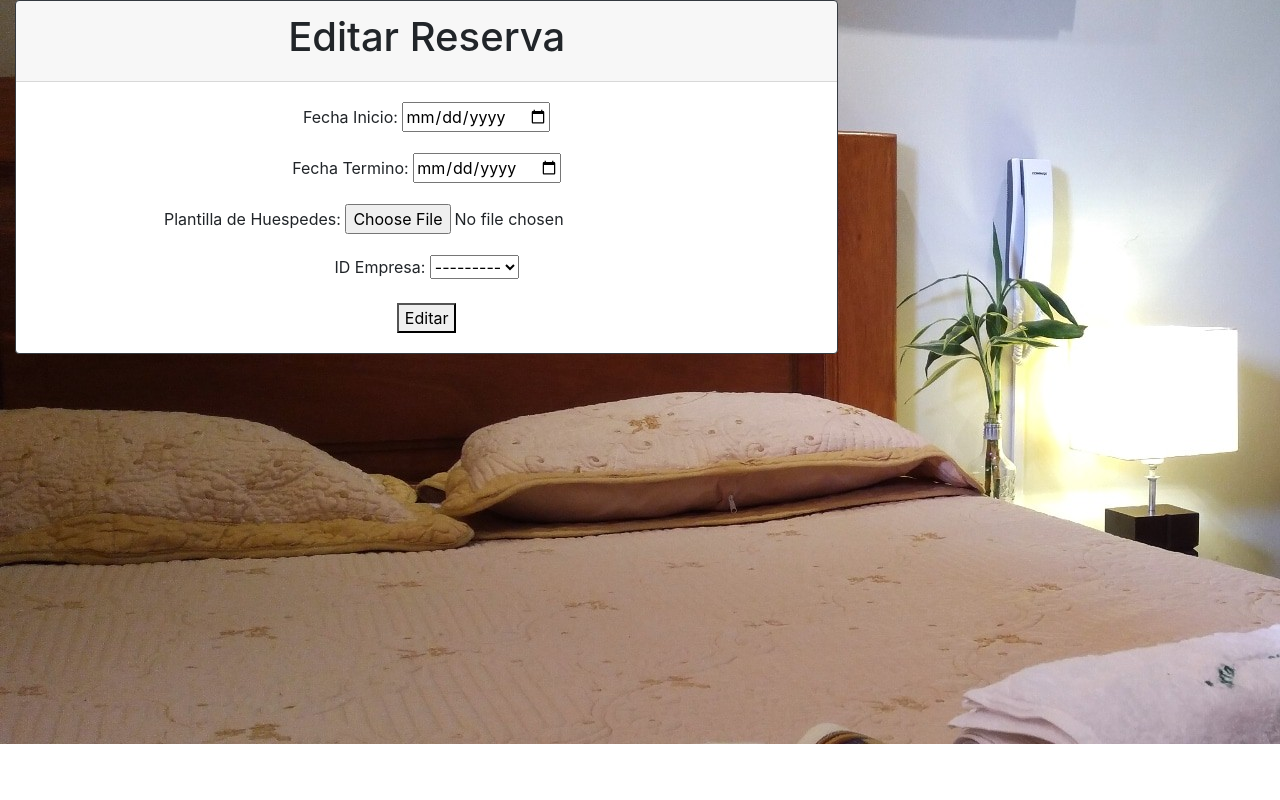
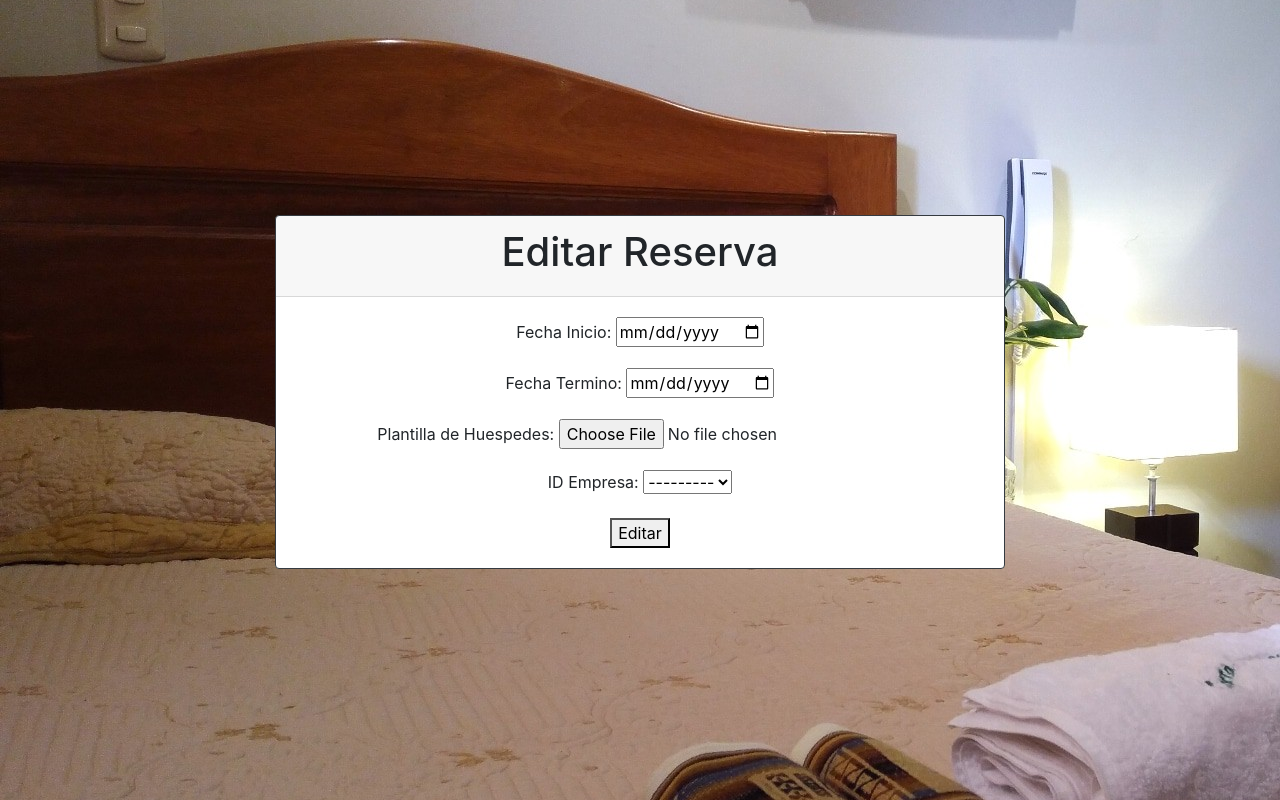
Before and after one commit to DynamicProphet/Hostal_Do-a_Clarita, a Django app: template proyectoHostal/templates/reserva/modificar_reserva.html in a window 1280 px wide. Shown: the part 56-856 px from the top of the page. Before the commit the page ends 800 px from the top, so only its background shows below. Run offline with Django 3.2, Linux system fonts and the light colour scheme; the template is opened without the code that fills it: values that come from a table or form of the project are taken from there, others are empty; some libraries are stand-ins or nearby versions.

Commit message:
Modificacion estilo modificar reserva

```diff
--- a/proyectoHostal/templates/reserva/modificar_reserva.html
+++ b/proyectoHostal/templates/reserva/modificar_reserva.html
@@ -6,6 +6,8 @@
 {% block navbar %} {% include 'base/navbar.html' %} {% endblock %}
 {% block img_bg %} style="background-image:url({% static 'img/background/img-home2.jpg' %})" {% endblock %}
 {% block content %}
+<div class="container h-100">
+  <div class="row justify-content-center h-100">
     <div class="col-sm-8 align-self-center text-center">
       <section>
           <div class="card border-dark mb-3">
@@ -25,4 +27,6 @@
           </div>
       </section>
     </div>
+  </div>
+</div>
 {% endblock %}
```
Lines whose indentation alone changed are shown as unchanged.
